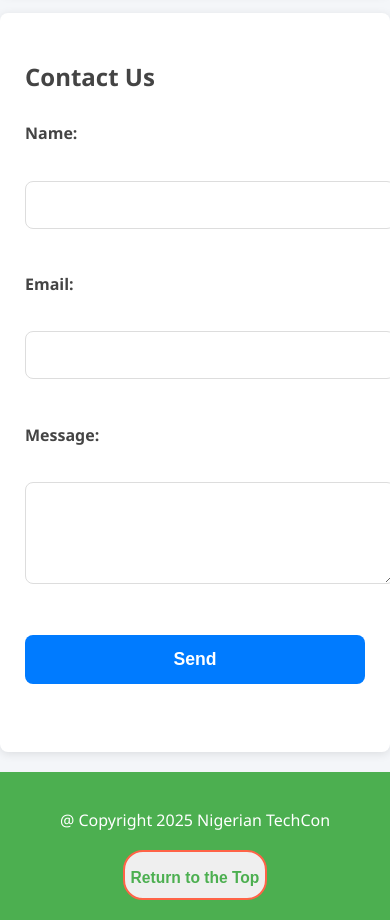
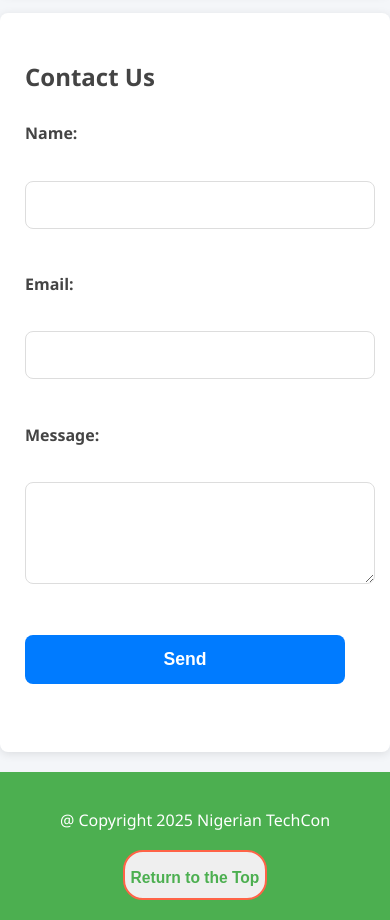
Before and after one commit to adetoro1989/Event_Project, a plain HTML site: page index.html in a window 390 px wide. Shown: the part 3380-4300 px from the top of the page. Drawn offline with Linux system fonts and the light colour scheme.

Commit message:
i Updated the margin of the contact form on the homepage for better look onmobile

```diff
--- a/CSS/index.css
+++ b/CSS/index.css
@@ -249,4 +249,7 @@ form button:active {
     gap: 10px;
     grid-template-columns: 1fr;
   }
+  #contact form{
+    margin-right: 20px;
+  }
 }
```
